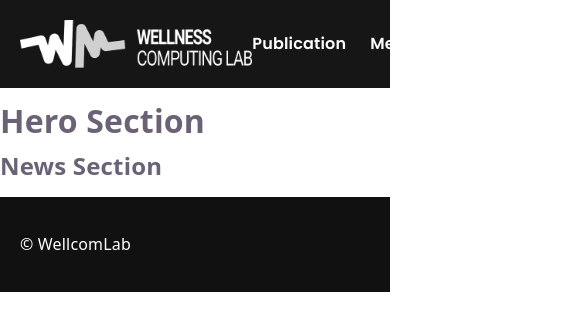
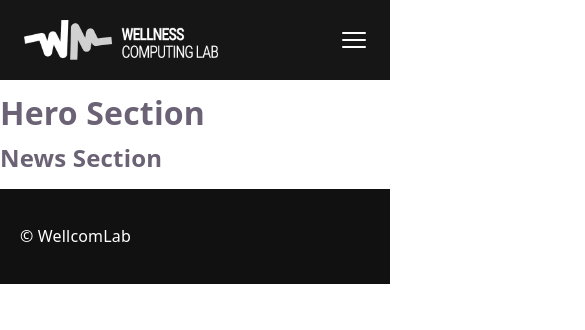
Before and after one commit to CNU-Wellness-Computing-Lab/wellcomlab-homepage-v2, a React (Vite) app: page / in a window 390 px wide. Shown: the top 330 px of the page, 585 px wide, since content can reach past the window. Built offline with nearby package versions, Linux system fonts and the light colour scheme.

Commit message:
feat: implement responsive navbar with mobile menu toggle

```diff
--- a/src/layout/Navbar.jsx
+++ b/src/layout/Navbar.jsx
@@ -1,3 +1,4 @@
+import { useState } from "react";
 import { Link } from "react-router-dom";
 import styled from "styled-components";
 import logo from "../assets/nav_logo.png";
@@ -7,22 +8,13 @@ import colors from "../styles/colors";
 const NavWrapper = styled.nav`
   width: 100%;
   background: ${colors.black};
-`;
-
-const Menu = styled.div`
-  display: flex;
-  gap: 24px;
-`;
-
-const StyledLink = styled(Link)`
-  color: white;
-  text-decoration: none;
+  position: relative;
 `;
 
 const NavInner = styled.div`
   max-width: 1200px;
   margin: 0 auto;
-  padding: 20px;
+  padding: 20px 24px;
 
   display: flex;
   justify-content: space-between;
@@ -35,25 +27,190 @@ const NavInner = styled.div`
 const Logo = styled(Link)`
   display: flex;
   align-items: center;
+  text-decoration: none;
+  flex-shrink: 0;
 `;
+
 const LogoImg = styled.img`
   height: 48px;
+  width: auto;
+
+  @media (max-width: 768px) {
+    height: 40px;
+  }
 `;
 
+const RightSection = styled.div`
+  display: flex;
+  align-items: center;
+  margin-left: auto;
+`;
+
+const Menu = styled.div`
+  display: flex;
+  gap: 24px;
+
+  @media (max-width: 768px) {
+    display: none;
+  }
+`;
+
+const StyledLink = styled(Link)`
+  color: ${colors.white};
+  text-decoration: none;
+  font-family: ${fonts.family.heading};
+  font-weight: ${fonts.weight.semibold};
+  font-size: ${fonts.size.md};
+  transition: opacity 0.2s ease;
+
+  &:hover {
+    opacity: 0.7;
+  }
+`;
+
+const MobileMenuIcon = styled.button`
+  display: none;
+  background: transparent;
+  border: none;
+  padding: 0;
+  cursor: pointer;
+
+  @media (max-width: 768px) {
+    display: flex;
+    align-items: center;
+    justify-content: center;
+  }
+`;
+
+const IconBox = styled.div`
+  display: flex;
+  flex-direction: column;
+  justify-content: center;
+`;
+
+const IconLine = styled.span`
+  display: block;
+  width: 24px;
+  height: 2px;
+  background: ${colors.white};
+  border-radius: 999px;
+  transition: all 0.3s ease;
+  transform-origin: center;
+
+  &:not(:last-child) {
+    margin-bottom: 5px;
+  }
+
+  ${MobileMenuIcon}[aria-expanded="true"] &:nth-child(1) {
+    transform: translateY(7px) rotate(45deg);
+  }
+
+  ${MobileMenuIcon}[aria-expanded="true"] &:nth-child(2) {
+    opacity: 0;
+  }
+
+  ${MobileMenuIcon}[aria-expanded="true"] &:nth-child(3) {
+    transform: translateY(-7px) rotate(-45deg);
+  }
+`;
+
+const MobileMenu = styled.div`
+  display: none;
+
+  @media (max-width: 768px) {
+    display: flex;
+    flex-direction: column;
+    gap: 20px;
+    width: 100%;
+    background: ${colors.black};
+    padding: ${({ $isOpen }) => ($isOpen ? "0 24px 24px 24px" : "0 24px")};
+    max-height: ${({ $isOpen }) => ($isOpen ? "300px" : "0")};
+    opacity: ${({ $isOpen }) => ($isOpen ? "1" : "0")};
+    overflow: hidden;
+    transition:
+      max-height 0.3s ease,
+      opacity 0.25s ease,
+      padding 0.3s ease;
+  }
+`;
+
+const MobileLink = styled(Link)`
+  color: ${colors.white};
+  text-decoration: none;
+  font-family: ${fonts.family.heading};
+  font-weight: ${fonts.weight.semibold};
+  font-size: ${fonts.size.md};
+  transition: opacity 0.2s ease;
+
+  &:hover {
+    opacity: 0.7;
+  }
+`;
+
+function MenuIcon({ isActive, onClick }) {
+  return (
+    <MobileMenuIcon
+      type="button"
+      aria-label="Toggle menu"
+      aria-expanded={isActive}
+      onClick={onClick}
+    >
+      <IconBox>
+        <IconLine />
+        <IconLine />
+        <IconLine />
+      </IconBox>
+    </MobileMenuIcon>
+  );
+}
+
 export default function Navbar() {
+  const [isMobileMenuOpen, setIsMobileMenuOpen] = useState(false);
+
+  const handleMenuToggle = () => {
+    setIsMobileMenuOpen((prev) => !prev);
+  };
+
+  const handleMobileMenuClose = () => {
+    setIsMobileMenuOpen(false);
+  };
+
   return (
     <NavWrapper>
       <NavInner>
-        <Logo to="/">
+        <Logo to="/" onClick={handleMobileMenuClose}>
           <LogoImg src={logo} alt="WellcomLab Logo" />
         </Logo>
+
+        <RightSection>
           <Menu>
             <StyledLink to="/publications">Publication</StyledLink>
             <StyledLink to="/members">Members</StyledLink>
             <StyledLink to="/projects">Projects</StyledLink>
             <StyledLink to="/contact">Contact</StyledLink>
           </Menu>
+
+          <MenuIcon
+            isActive={isMobileMenuOpen}
+            onClick={handleMenuToggle}
+          />
+        </RightSection>
       </NavInner>
+
+      <MobileMenu $isOpen={isMobileMenuOpen}>
+        <MobileLink to="/publications" onClick={handleMobileMenuClose}>
+          Publication
+        </MobileLink>
+        <MobileLink to="/members" onClick={handleMobileMenuClose}>
+          Members
+        </MobileLink>
+        <MobileLink to="/projects" onClick={handleMobileMenuClose}>
+          Projects
+        </MobileLink>
+        <MobileLink to="/contact" onClick={handleMobileMenuClose}>
+          Contact
+        </MobileLink>
+      </MobileMenu>
     </NavWrapper>
   );
 }
```
Lines whose indentation alone changed are shown as unchanged.
